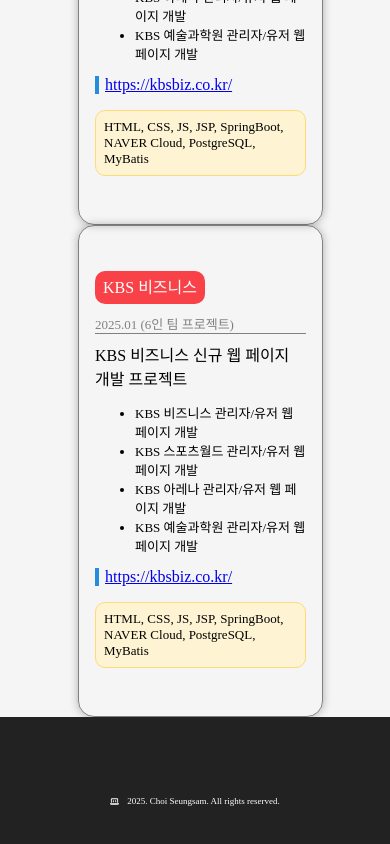
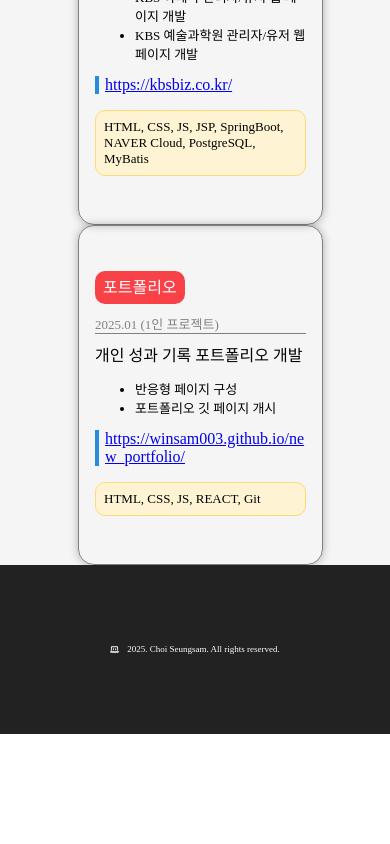
Before and after one commit to winsam003/new_portfolio, a React (Create React App) app: page / in a window 390 px wide. Shown: the part 1845-2689 px from the top of the page. After the commit the page ends 2579 px from the top, so only its background shows below. Built offline with nearby package versions, Linux system fonts and the light colour scheme; a web font is replaced by a local one.

Commit message:
반응형 추가 3

```diff
--- a/src/component/Projects.jsx
+++ b/src/component/Projects.jsx
@@ -25,19 +25,17 @@
                         <div className="Projects_skills">HTML, CSS, JS, JSP, SpringBoot, NAVER Cloud, PostgreSQL, MyBatis</div>
                     </div>
                     <div className="Projects_ProjectBox">
-                        <div className="Projects_Title"><span>KBS 비즈니스</span></div>
-                        <div className="Projects_scale">2025.01 (6인 팀 프로젝트)</div>
-                        <div className="Projects_subTitle">KBS 비즈니스 신규 웹 페이지 개발 프로젝트</div>
+                        <div className="Projects_Title"><span>포트폴리오</span></div>
+                        <div className="Projects_scale">2025.01 (1인 프로젝트)</div>
+                        <div className="Projects_subTitle">개인 성과 기록 포트폴리오 개발</div>
                         <div className="Projects_Info">
                             <ul>
-                                <li>KBS 비즈니스 관리자/유저 웹 페이지 개발</li>
-                                <li>KBS 스포츠월드 관리자/유저 웹 페이지 개발</li>
-                                <li>KBS 아레나 관리자/유저 웹 페이지 개발</li>
-                                <li>KBS 예술과학원 관리자/유저 웹 페이지 개발</li>
+                                <li>반응형 페이지 구성</li>
+                                <li>포트폴리오 깃 페이지 개시</li>
                             </ul>
                         </div>
-                        <div className="Projects_url"><a href="https://kbsbiz.co.kr/">https://kbsbiz.co.kr/</a></div>
-                        <div className="Projects_skills">HTML, CSS, JS, JSP, SpringBoot, NAVER Cloud, PostgreSQL, MyBatis</div>
+                        <div className="Projects_url"><a href="https://winsam003.github.io/new_portfolio/">https://winsam003.github.io/new_portfolio/</a></div>
+                        <div className="Projects_skills">HTML, CSS, JS, REACT, Git</div>
                     </div>
                 </div>
             </div>
--- a/src/css/Career.css
+++ b/src/css/Career.css
@@ -163,6 +163,7 @@
 
     .Career_Info_url{
         font-size: x-small;
+        word-wrap: break-word;
     }
 
     .Career_Info_subject{
--- a/src/css/Projects.css
+++ b/src/css/Projects.css
@@ -108,4 +108,7 @@
     .Projects_Containor{
         height: auto;
     }
+    .Projects_url{
+        word-wrap: break-word;
+    }
 }
```
Also changed, not shown: 12 other files (tests, documents, lock files or other folders).
